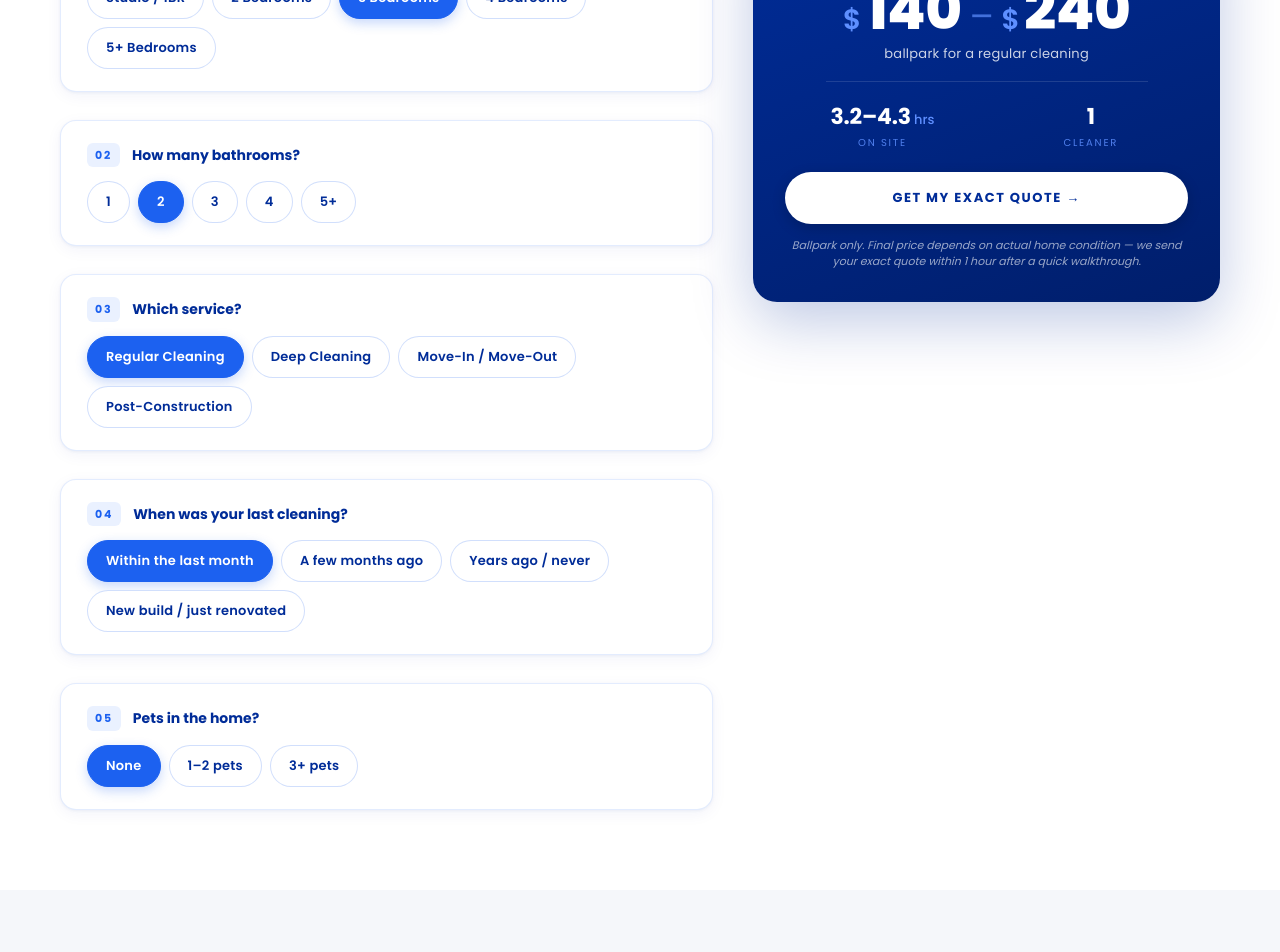
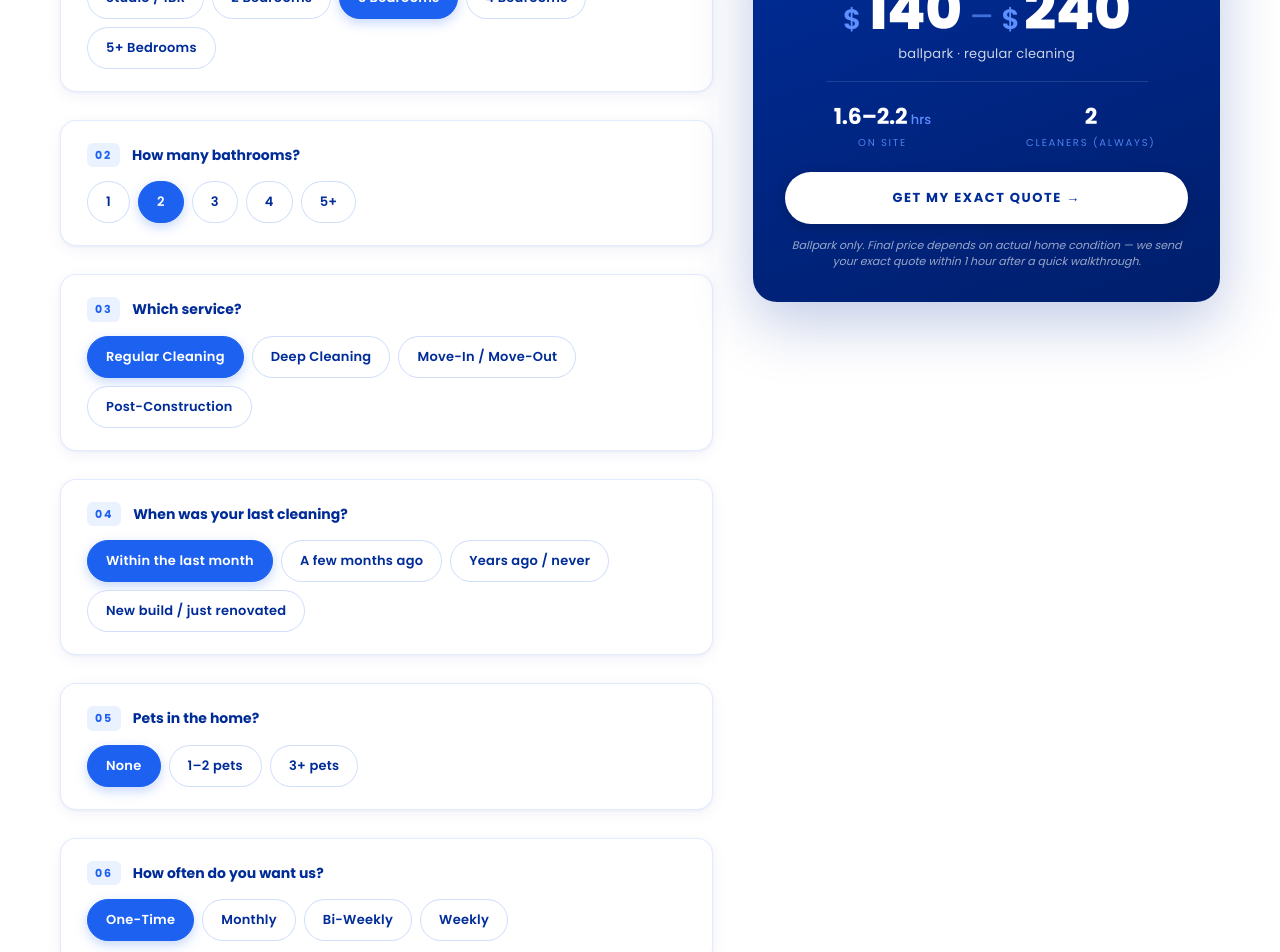
Before and after one commit to UltraShineCleaning/ultrashine-site, a Next.js app: page /cleaning-time-estimator in a window 1280 px wide. Shown: the part 660-1612 px from the top of the page. Built offline with nearby package versions, Linux system fonts and the light colour scheme.

Commit message:
Estimator: always 2 cleaners + Q6 frequency + recurring discount + quote prefill

```diff
--- a/app/cleaning-time-estimator/page.module.css
+++ b/app/cleaning-time-estimator/page.module.css
@@ -143,6 +143,18 @@
   border-color: var(--blue);
   color: var(--white);
   box-shadow: 0 4px 12px rgba(28, 97, 240, 0.25);
+}
+/* Tiny note below a field — used for frequency hint about recurring discount */
+.fieldNote {
+  margin-top: 12px;
+  font-family: var(--font-poppins), sans-serif;
+  font-size: 12px;
+  line-height: 1.5;
+  color: var(--blue-deep);
+  background: var(--blue-tint);
+  padding: 10px 14px;
+  border-radius: 8px;
+  border-left: 3px solid var(--blue);
 }
 .optBtnActive:hover {
   background: var(--blue-deep);
--- a/app/cleaning-time-estimator/page.tsx
+++ b/app/cleaning-time-estimator/page.tsx
@@ -29,6 +29,7 @@ type HomeSize = 'studio' | '2br' | '3br' | '4br' | '5br_plus';
 type Service = 'regular' | 'deep' | 'moveout' | 'postconstruction';
 type LastCleaned = 'recent' | 'months' | 'years' | 'construction';
 type Pets = 'none' | 'few' | 'many';
+type Frequency = 'one' | 'monthly' | 'biweekly' | 'weekly';
 
 const HOME_BASE_HOURS: Record<HomeSize, number> = {
   studio: 2,
@@ -71,12 +72,33 @@ const HOURLY_RATE_RANGE: Record<Service, [number, number]> = {
   postconstruction: [55, 65],
 };
 
+/* Frequency adjustment: recurring cleanings of the SAME home take less time
+   per visit because the home stays maintained between visits. Only applies
+   to regular cleaning (deep/moveout/postconstruction are one-time by nature). */
+const FREQUENCY_MULTIPLIER: Record<Frequency, number> = {
+  one: 1.0,        // one-time / no recurrence
+  monthly: 0.92,   // 30 days between visits → light maintenance discount
+  biweekly: 0.85,  // 14 days → noticeably easier
+  weekly: 0.80,    // 7 days → cleanest baseline, biggest discount
+};
+
+const FREQUENCY_LABEL: Record<Frequency, string> = {
+  one: 'One-Time',
+  monthly: 'Monthly',
+  biweekly: 'Bi-Weekly',
+  weekly: 'Weekly',
+};
+
+/* Ultra Shine ALWAYS sends a pair — 2 cleaners on every job, always. */
+const ALWAYS_CLEANERS = 2;
+
 export default function CleaningTimeEstimatorPage() {
   const [homeSize, setHomeSize] = useState<HomeSize>('3br');
   const [bathrooms, setBathrooms] = useState(2);
   const [service, setService] = useState<Service>('regular');
   const [lastCleaned, setLastCleaned] = useState<LastCleaned>('recent');
   const [pets, setPets] = useState<Pets>('none');
+  const [frequency, setFrequency] = useState<Frequency>('one');
 
   const estimate = useMemo(() => {
     const base = HOME_BASE_HOURS[homeSize];
@@ -85,11 +107,18 @@ export default function CleaningTimeEstimatorPage() {
     const petAdj = PET_HOURS[pets];
     const serviceMult = SERVICE_MULTIPLIER[service];
 
-    const totalHours = (base + bathroomAdj + lastCleanedAdj + petAdj) * serviceMult;
+    // Frequency only discounts the per-visit time for REGULAR cleaning.
+    // Deep/moveout/post-construction are inherently one-time scopes.
+    const frequencyMult =
+      service === 'regular' ? FREQUENCY_MULTIPLIER[frequency] : 1.0;
+
+    const totalHours =
+      (base + bathroomAdj + lastCleanedAdj + petAdj) * serviceMult * frequencyMult;
     const low = Math.max(1.5, Math.round(totalHours * 0.85 * 10) / 10);
     const high = Math.round(totalHours * 1.15 * 10) / 10;
-    const cleaners = totalHours > 5 ? 2 : 1;
-    // Wall-clock time = total person-hours / cleaners
+
+    // Ultra Shine sends a pair to every job — always.
+    const cleaners = ALWAYS_CLEANERS;
     const wallLow = Math.round((low / cleaners) * 10) / 10;
     const wallHigh = Math.round((high / cleaners) * 10) / 10;
 
@@ -100,7 +129,7 @@ export default function CleaningTimeEstimatorPage() {
     const priceHigh = Math.round((high * rateHigh) / 10) * 10;
 
     return { low, high, cleaners, wallLow, wallHigh, priceLow, priceHigh };
-  }, [homeSize, bathrooms, service, lastCleaned, pets]);
+  }, [homeSize, bathrooms, service, lastCleaned, pets, frequency]);
 
   // Build a /quote URL that pre-fills the captured estimate as the
   // "notes" field so when Tiago opens the lead, the customer's whole
@@ -126,16 +155,17 @@ export default function CleaningTimeEstimatorPage() {
       many: '3+ pets',
     };
     const summary = [
-      `Estimator: ${homeLabel[homeSize]}, ${bathrooms} bath${bathrooms > 1 ? 's' : ''}, ${SERVICE_LABEL[service]}, last cleaned ${lastLabel[lastCleaned]}, ${petsLabel[pets]}.`,
-      `Ballpark: ${estimate.wallLow}-${estimate.wallHigh} hrs with ${estimate.cleaners} cleaner${estimate.cleaners > 1 ? 's' : ''}, $${estimate.priceLow}-$${estimate.priceHigh}.`,
+      `Estimator: ${homeLabel[homeSize]}, ${bathrooms} bath${bathrooms > 1 ? 's' : ''}, ${SERVICE_LABEL[service]} (${FREQUENCY_LABEL[frequency]}), last cleaned ${lastLabel[lastCleaned]}, ${petsLabel[pets]}.`,
+      `Ballpark: ${estimate.wallLow}-${estimate.wallHigh} hrs with ${estimate.cleaners} cleaners on site, $${estimate.priceLow}-$${estimate.priceHigh}.`,
       `Send precise quote within the hour.`,
     ].join(' ');
     const params = new URLSearchParams({
       service: SERVICE_LABEL[service],
+      frequency: FREQUENCY_LABEL[frequency],
       notes: summary,
     });
     return `/quote?${params.toString()}`;
-  }, [homeSize, bathrooms, service, lastCleaned, pets, estimate]);
+  }, [homeSize, bathrooms, service, lastCleaned, pets, frequency, estimate]);
 
   return (
     <main>
@@ -289,6 +319,38 @@ export default function CleaningTimeEstimatorPage() {
                 ))}
               </div>
             </div>
+
+            {/* Q6 — Frequency */}
+            <div className={styles.field}>
+              <div className={styles.fieldLabel}>
+                <span className={styles.fieldNum}>06</span>
+                <span>How often do you want us?</span>
+              </div>
+              <div className={styles.options}>
+                {(Object.keys(FREQUENCY_LABEL) as Frequency[]).map((f) => (
+                  <button
+                    key={f}
+                    type="button"
+                    className={`${styles.optBtn} ${frequency === f ? styles.optBtnActive : ''}`}
+                    onClick={() => setFrequency(f)}
+                  >
+                    {FREQUENCY_LABEL[f]}
+                  </button>
+                ))}
+              </div>
+              {service === 'regular' && frequency !== 'one' && (
+                <p className={styles.fieldNote}>
+                  ✓ Recurring homes stay maintained between visits — your
+                  per-visit time {frequency === 'weekly' ? 'drops 20%' : frequency === 'biweekly' ? 'drops 15%' : 'drops 8%'} vs a one-time clean.
+                </p>
+              )}
+              {service !== 'regular' && (
+                <p className={styles.fieldNote}>
+                  {SERVICE_LABEL[service]} is typically a one-time scope.
+                  Pair it with regular cleaning to keep that result.
+                </p>
+              )}
+            </div>
           </div>
 
           {/* RIGHT: Result card (sticky) */}
@@ -306,12 +368,15 @@ export default function CleaningTimeEstimatorPage() {
                 <span className={styles.resultPriceHigh}>{estimate.priceHigh}</span>
               </div>
               <p className={styles.resultPriceSub}>
-                ballpark for a {SERVICE_LABEL[service].toLowerCase()}
+                ballpark · {SERVICE_LABEL[service].toLowerCase()}
+                {service === 'regular' && frequency !== 'one'
+                  ? ` · ${FREQUENCY_LABEL[frequency].toLowerCase()}`
+                  : ''}
               </p>
 
               <div className={styles.resultDividerSlim} />
 
-              {/* TIME — secondary detail */}
+              {/* TIME — secondary detail. Ultra Shine ALWAYS sends a pair. */}
               <div className={styles.resultMetaRow}>
                 <div className={styles.resultMetaItem}>
                   <span className={styles.resultMetaValue}>
@@ -321,12 +386,8 @@ export default function CleaningTimeEstimatorPage() {
                   <span className={styles.resultMetaLabel}>on site</span>
                 </div>
                 <div className={styles.resultMetaItem}>
-                  <span className={styles.resultMetaValue}>
-                    {estimate.cleaners}
-                  </span>
-                  <span className={styles.resultMetaLabel}>
-                    cleaner{estimate.cleaners > 1 ? 's' : ''}
-                  </span>
+                  <span className={styles.resultMetaValue}>2</span>
+                  <span className={styles.resultMetaLabel}>cleaners (always)</span>
                 </div>
               </div>
 
```
Also changed, not shown: app/quote/page.tsx (+12 -0 lines), 1 other file (tests, documents, lock files or other folders).
